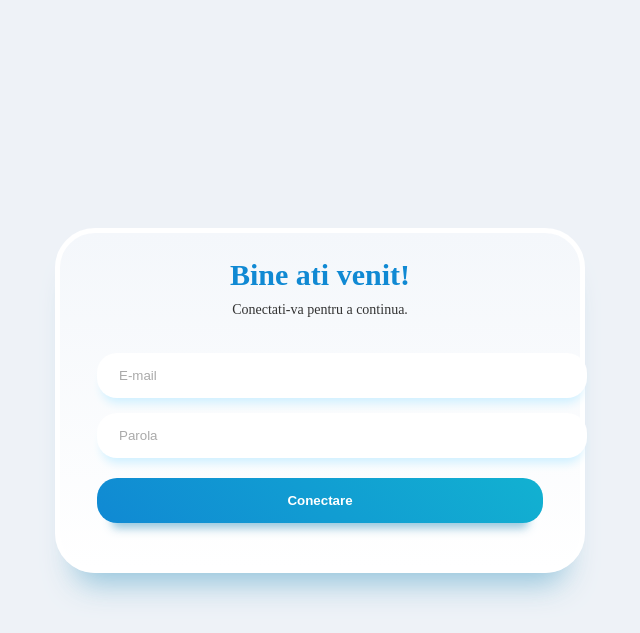
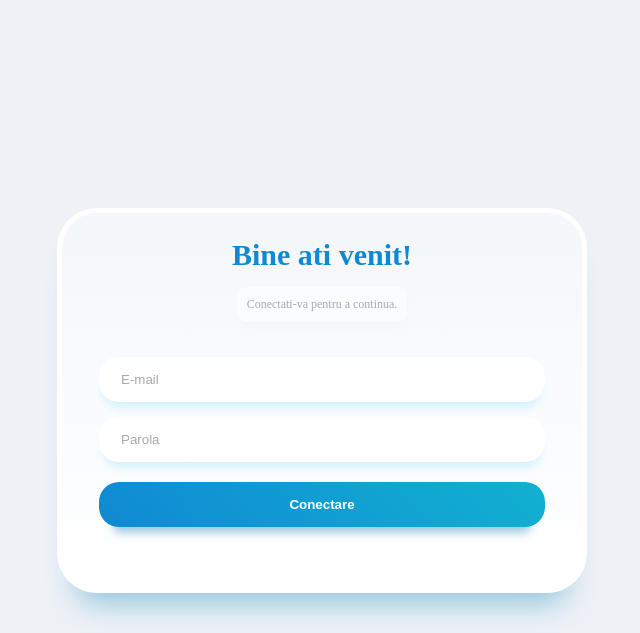
Before and after one commit to PirvuStefan/chestionare, a PHP site: page / in a window 1280 px wide. Shown: the top 633 px of the page, without its empty margins (320-960 px from the left). Run offline with PHP 8.4, Linux system fonts and the light colour scheme.

Commit message:
dc dc dc de ce ai plecat

```diff
--- a/css.css
+++ b/css.css
@@ -166,8 +166,12 @@ body {
 .agreement1 {
     display: block;
     text-align: center;
-    margin-top: 10px;
-    font-size: 14px;
-    color: #333333; /* Blackish color */
-    font-weight: 400; /* Professional and modern look */
+    margin-top: 15px;
+    font-size: 12px;
+    color: rgb(170, 170, 170); /* Lighter gray for modern look */
+    font-weight: 400;
+    padding: 10px;
+    border-radius: 10px;
+    background-color: rgba(255, 255, 255, 0.5); /* Subtle background */
+    box-shadow: rgba(133, 189, 215, 0.1) 0px 5px 10px -5px;
 }
--- a/index.php
+++ b/index.php
@@ -1,8 +1,8 @@
 <?php
     include('connection.php');
-
     session_start();
 
+    echo ".";
 ?>
 
 
```
Also changed, not shown: welcome.php (+15 -8 lines).
